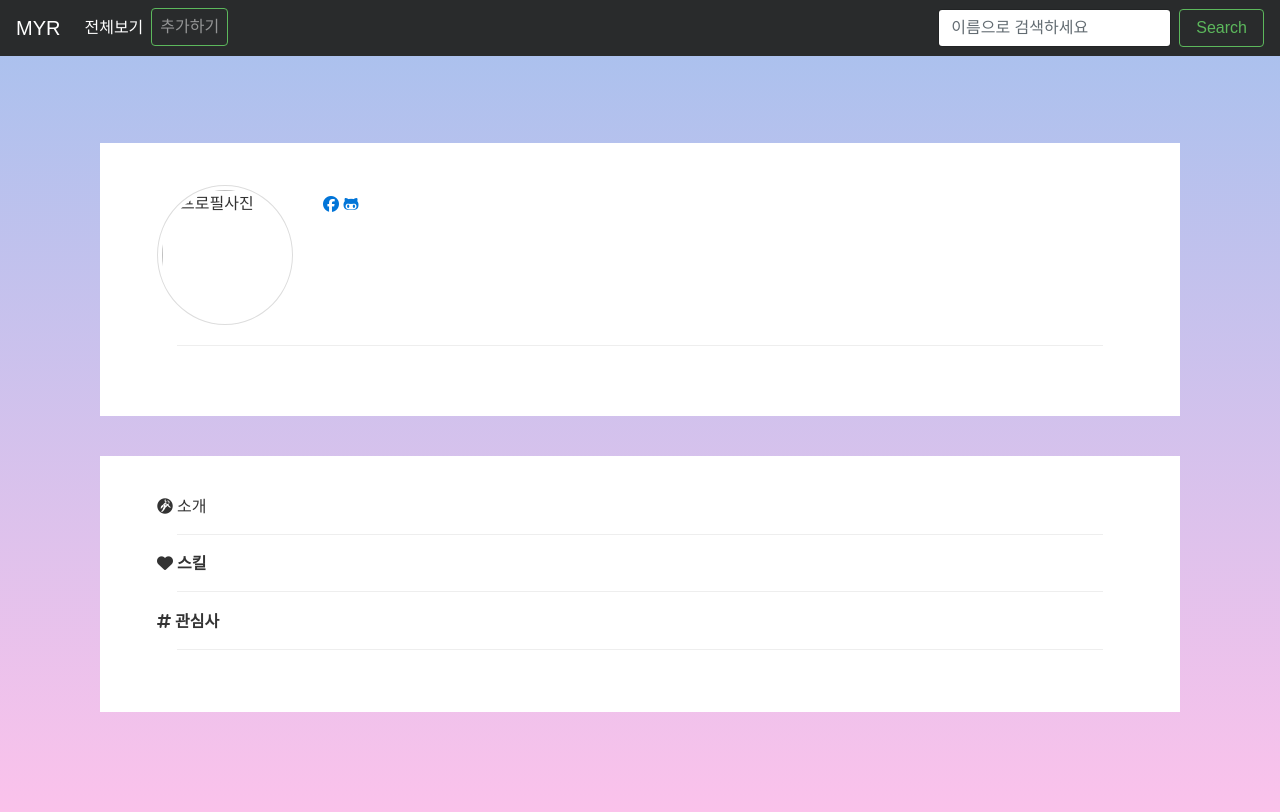
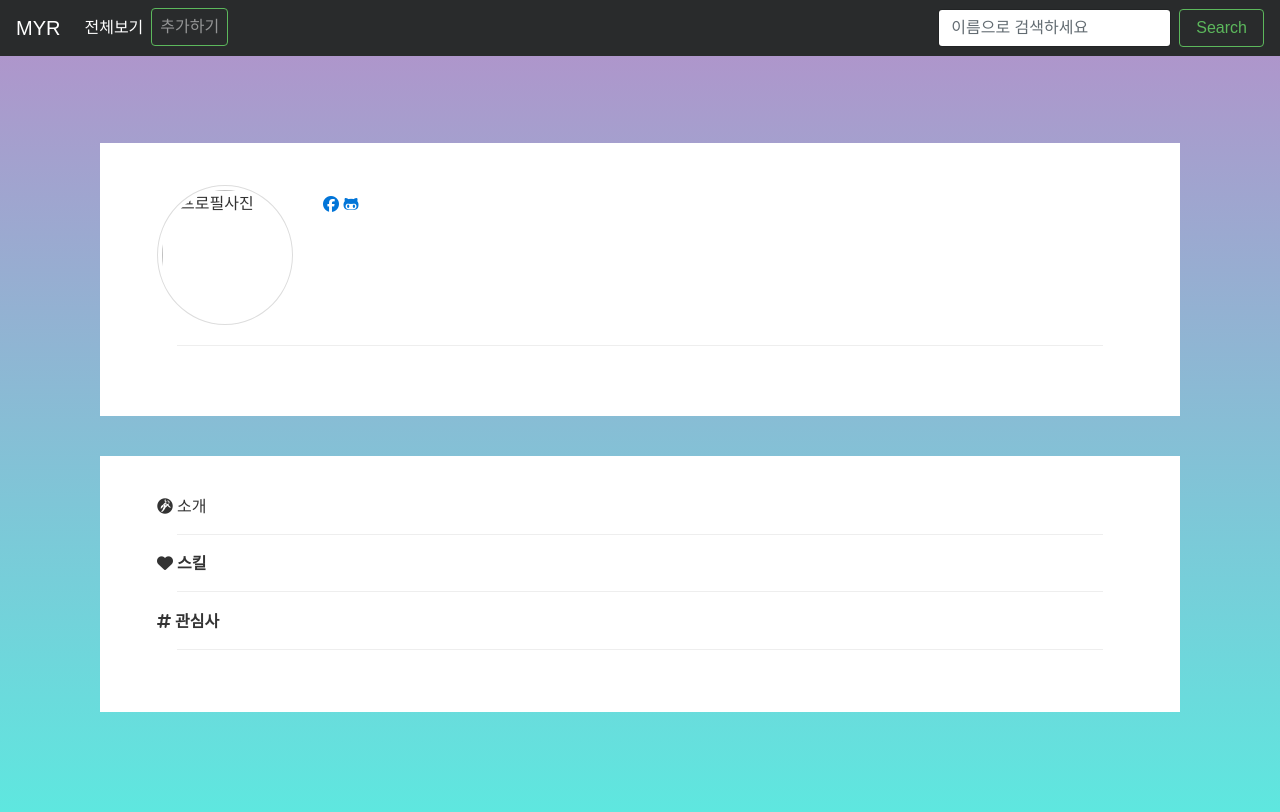
Before and after one commit to JuneBuug/make_your_resume, a Django app: template resume_prac/templates/resume_prac/resume_detail.html in a window 1280 px wide. Run offline with Django 3.2, Linux system fonts and the light colour scheme; the template is opened without the code that fills it, so the values that code supplies are empty; some libraries are stand-ins or nearby versions.

```diff
--- a/resume_prac/static/resume_prac/detail.css
+++ b/resume_prac/static/resume_prac/detail.css
@@ -27,7 +27,8 @@ body{
 @charset "UTF-8";
 body {
   /*background: linear-gradient(55deg, #4E75B9 30%, #5CBF98 90%);*/
-  background: linear-gradient(to top, #fbc2eb 0%, #a6c1ee 100%);
+  /*background: linear-gradient(to top, #fbc2eb 0%, #a6c1ee 100%);*/
+  background: linear-gradient(to top, #5ee7df 0%, #b490ca 100%);
   display: flex;
   align-items: center;
   justify-content: center;
```
Also changed, not shown: resume_prac/views.py (+9 -4 lines), uploads/2017/05/21/orig/10846104_379977242167839_3879004989588290058_n.jpg (added), uploads/2017/05/21/orig/4.jpg (added).
